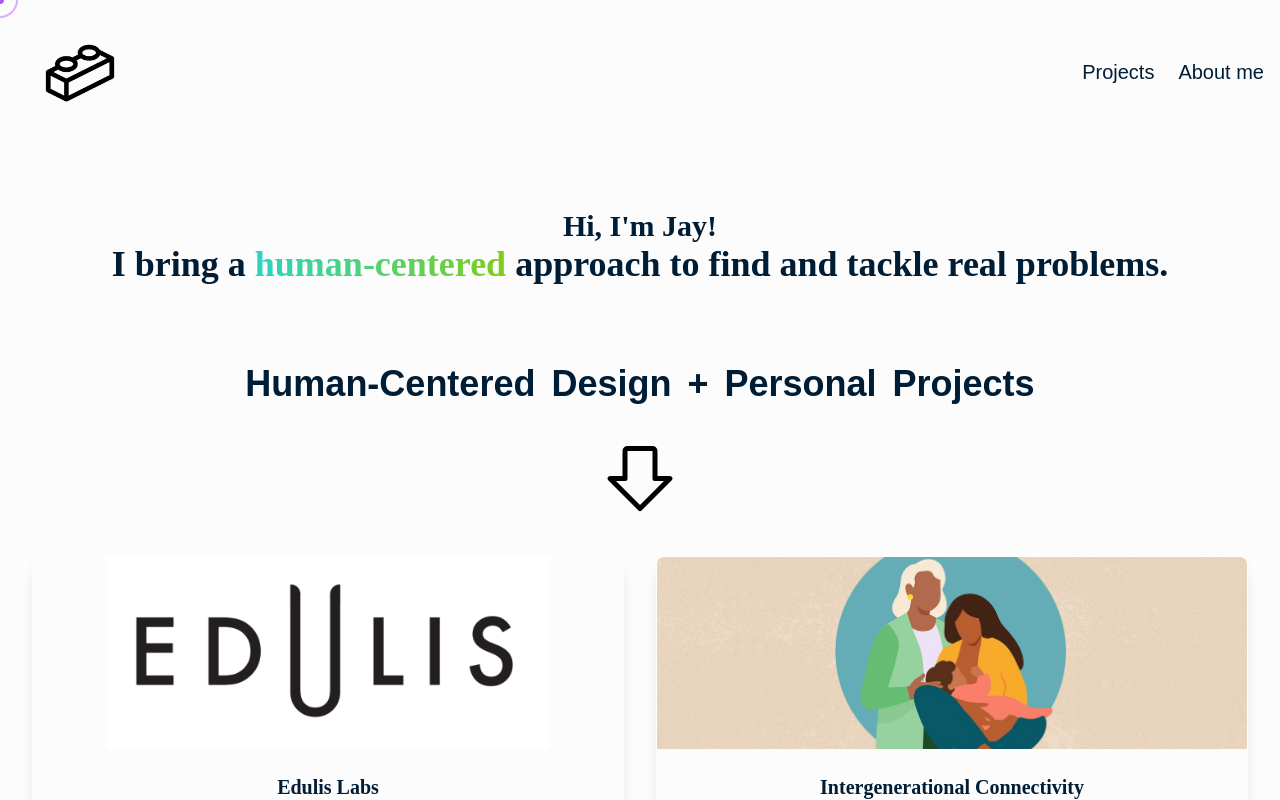
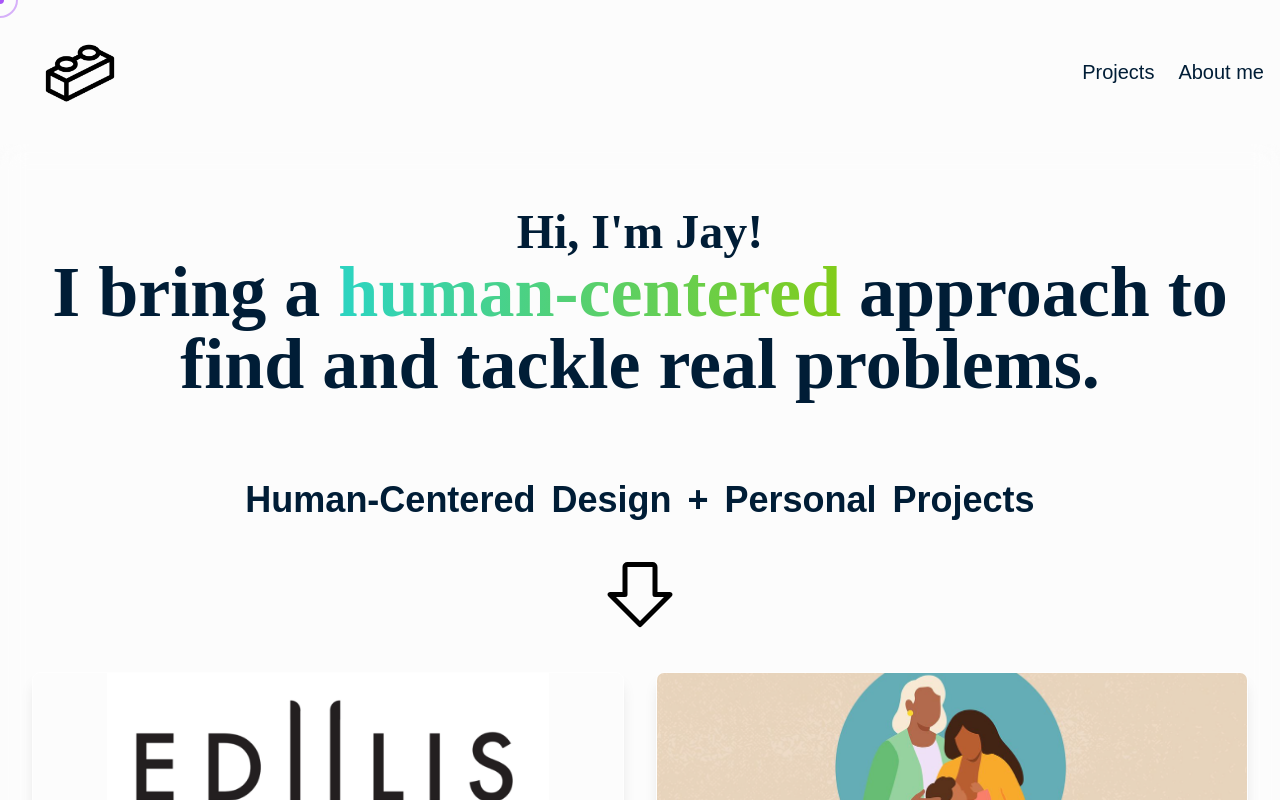
Before and after one commit to Jay23Suh/Portfolio-website, a React (Create React App) app: page / in a window 1280 px wide. Shown: the top 800 px of the page. Built offline with nearby package versions, Linux system fonts and the light colour scheme.

Commit message:
chagned font size

```diff
--- a/public/index.html
+++ b/public/index.html
@@ -3,7 +3,7 @@
 
 <head>
   <meta charset="utf-8" />
-  <link rel="icon" href="%PUBLIC_URL%/favicon.ico" />
+  <link rel="icon" href="%PUBLIC_URL%/lego.svg" />
   <meta name="viewport" content="width=device-width, initial-scale=1" />
   <meta name="theme-color" content="#000000" />
   <meta name="description" content="Web site created using create-react-app" />
--- a/src/App.tsx
+++ b/src/App.tsx
@@ -106,8 +106,8 @@ const Home: React.FC = () => {
   return (
     <section className="container mx-auto px-8 py-16 text-center bg-opacity-70 rounded-lg backdrop-blur-md">
 
-      <h1 className="text-3xl md:text-5xl font-bold"> Hi, I'm Jay! </h1>
-      <h1 className="text-4xl md:text-7xl text-[#001d36] font-bold mb-20">I bring a {' '} <span
+      <h1 className="text-5xl md:text-5xl font-bold"> Hi, I'm Jay! </h1>
+      <h1 className="text-7xl md:text-7xl text-[#001d36] font-bold mb-20">I bring a {' '} <span
           className="text-transparent bg-clip-text bg-gradient-to-r from-purple-500 via-teal-400 to-lime-500 animate-gradient relative inline-block before:content-[''] ">human-centered </span>{' '} approach to find and tackle real problems. </h1>
 
       <h2 className="text-4xl text-[#001d36] font-beezee font-extrabold mb-6">
```
